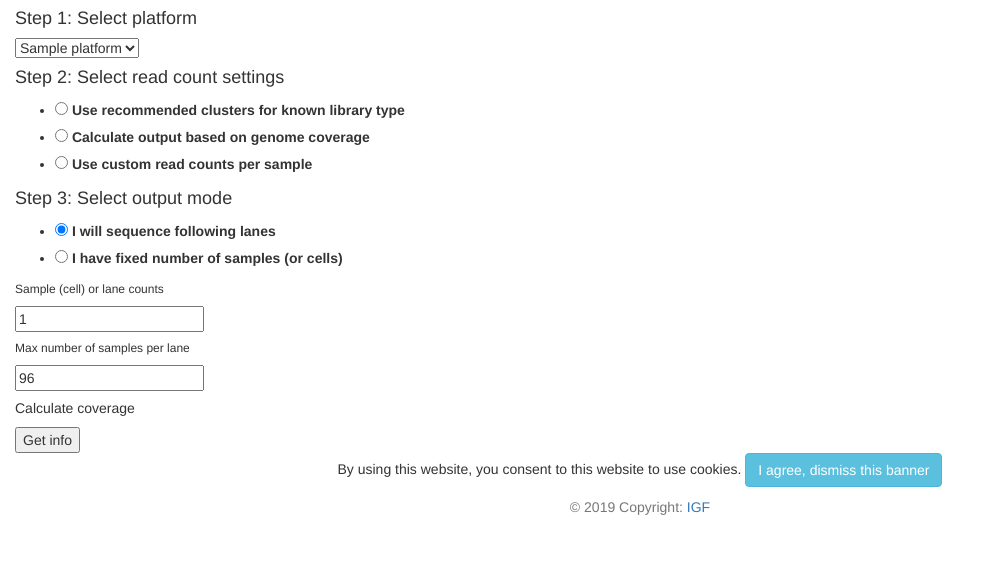
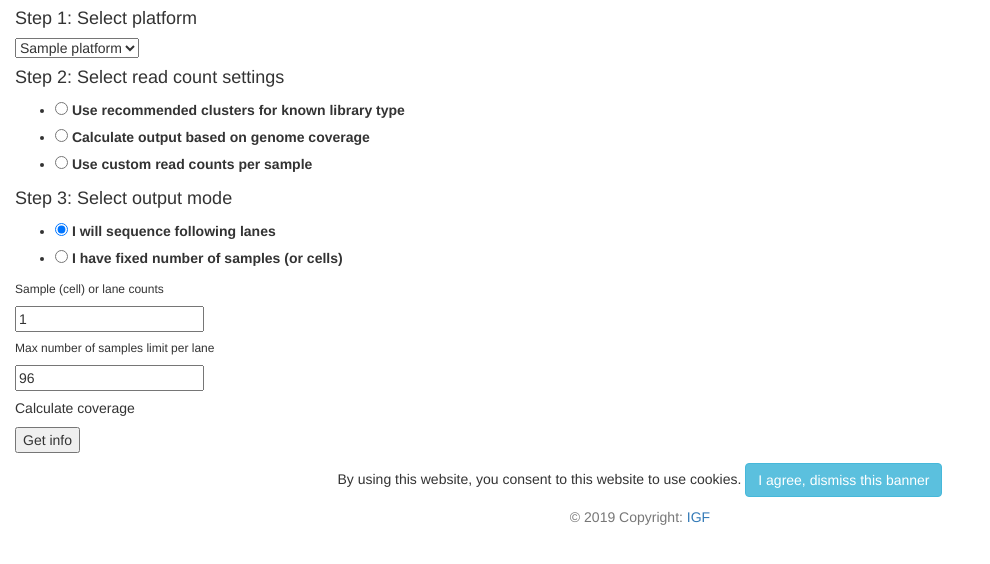
Before and after one commit to imperial-genomics-facility/Metadata_validation, a Flask app: page /covcalculator/ in a window 1280 px wide. Shown: the part 173-737 px from the top of the page, without its empty margins (0-990 px from the left). Run offline with Flask 2, Linux system fonts and the light colour scheme; tables that the repository leaves empty hold one stand-in row (values such as "Sample post"); some libraries are stand-ins or nearby versions.

Commit message:
minor changes in format

```diff
--- a/app/templates/covcalculator/sequencing_coverage_calculator.html
+++ b/app/templates/covcalculator/sequencing_coverage_calculator.html
@@ -87,12 +87,15 @@
   <h6>Sample (cell) or lane counts</h6>
   {{ form.samples }}
   <div>
-    <h6>Max number of samples per lane</h6>
+    <p><h6>Max number of samples limit per lane</h6>
     {{ form.max_samples }}
+  </p>
   </div>
   <div>
+    <p>
     <h5>Calculate coverage</h5>
     {{ form.submit() }}
+    </p>
   </div>
 </form>
 {% if platform != ''%}
```
